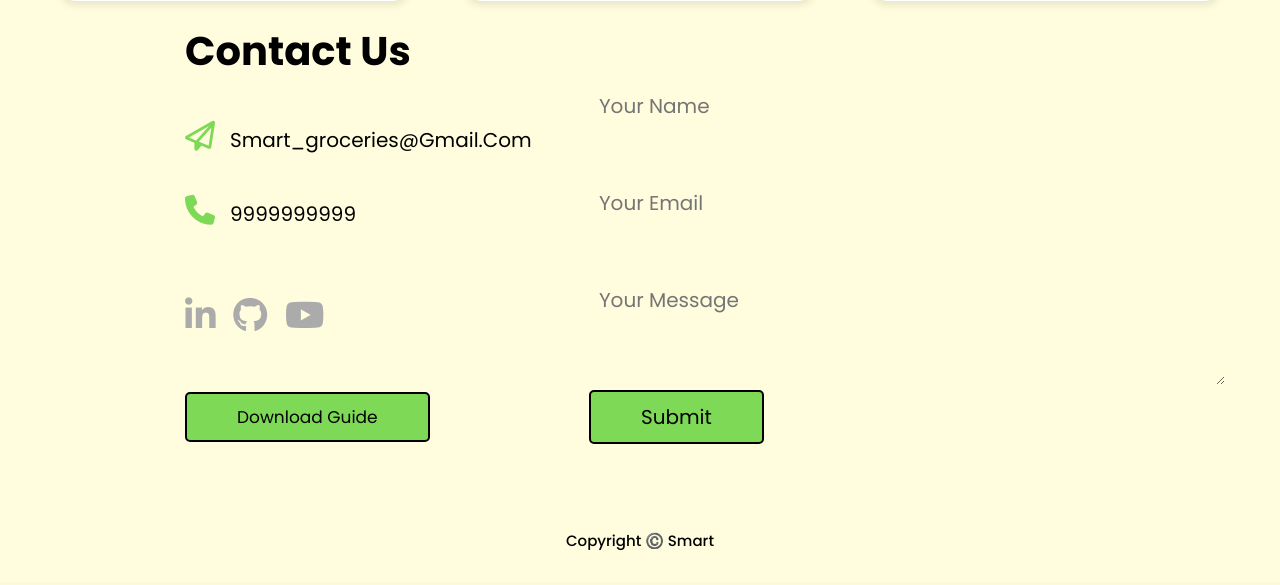
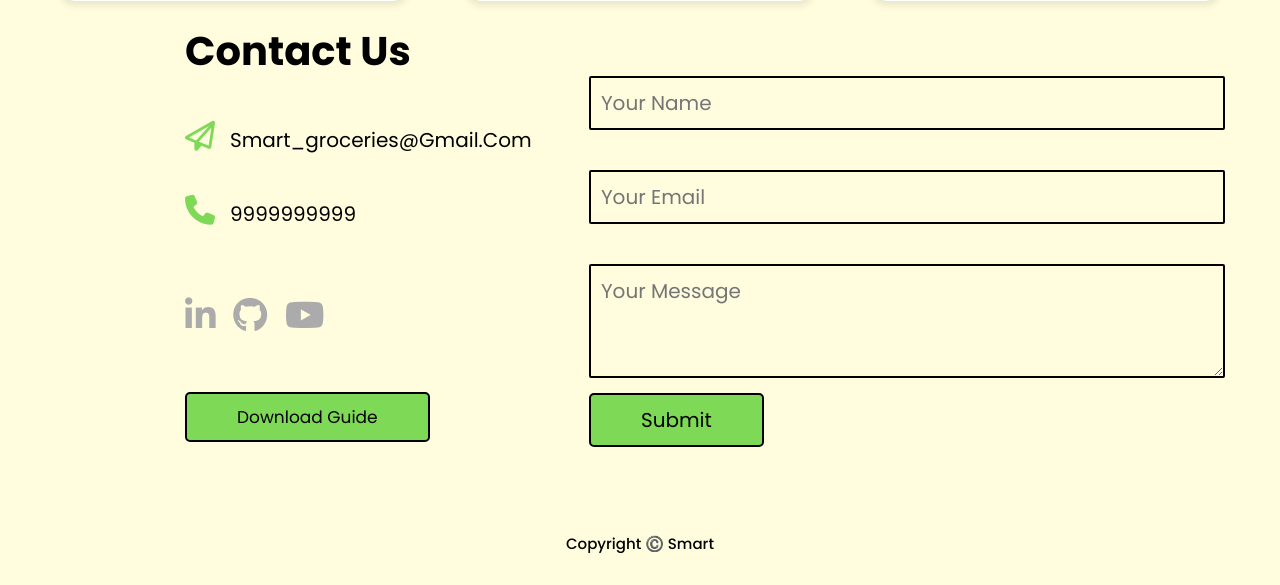
Before and after one commit to Termi007xt/Mini_Project, a PHP site: page /HOMEPAGE.html in a window 1280 px wide; the page is wider, and only the part inside the window is pictured. Shown: the part 2177-2762 px from the top of that part. Before the commit the page ends 2727 px from the top of that part, so only its background shows below. Run offline with PHP 8.4, Linux system fonts and the light colour scheme; some libraries are stand-ins or nearby versions.

Commit message:
added border to contact us

```diff
--- a/OURS/css/homepage.css
+++ b/OURS/css/homepage.css
@@ -385,16 +385,16 @@ section {
 form input,
 form textarea {
   width: 100%;
-  border: black;
+  border: 2px solid black;
   outline: black;
   background: #fffddd;
   padding: 10px;
-  margin: 10px 0;
+  margin: 0px 0;
   color: black;
   font-size: 20px;
   border-radius: 2px;
-  margin-top: 60px;
-  margin-bottom: -50px;
+  margin-top: 55px;
+  margin-bottom: -40px;
 }
 
 form .btn2 {
```
